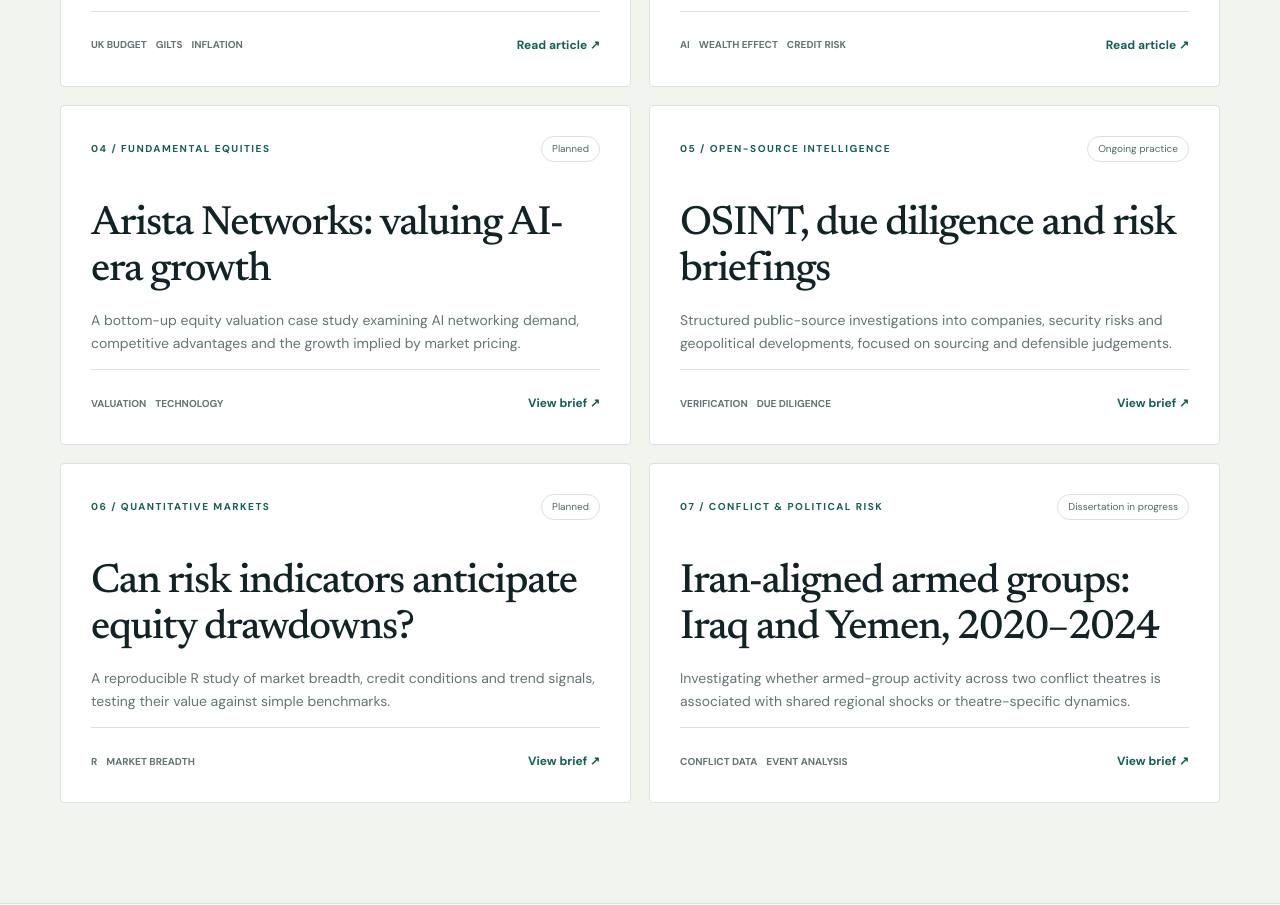
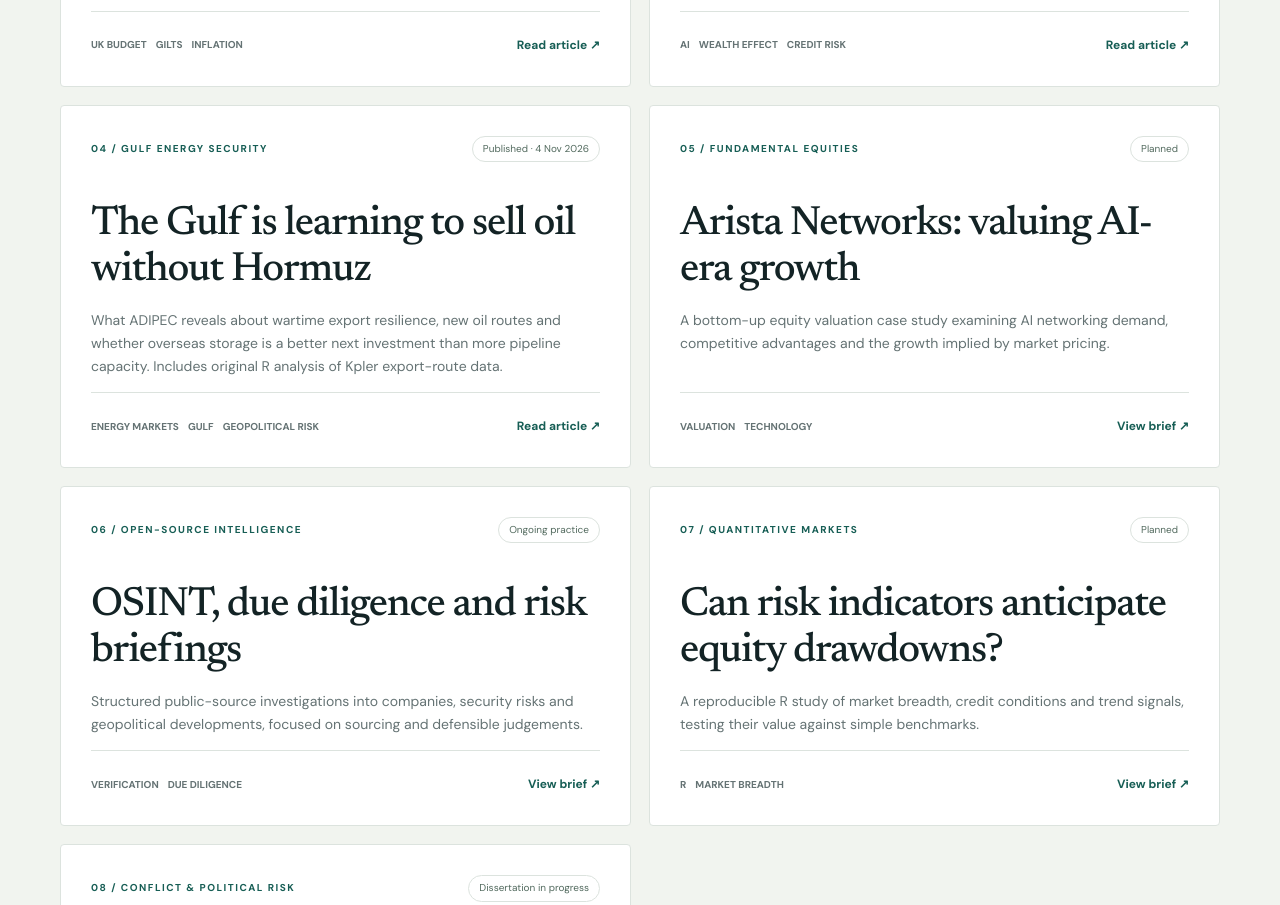
Before and after one commit to harryaiken4-creator/research-portfolio, a plain HTML site: page index.html in a window 1280 px wide. Shown: the part 1690-2595 px from the top of the page. Drawn offline with Linux system fonts and the light colour scheme.

Commit message:
Restore ADIPEC research article homepage card

```diff
--- a/index.html
+++ b/index.html
@@ -86,27 +86,32 @@
           <p>How an AI equity correction could move from household wealth into corporate investment and credit markets, with original Federal Reserve data visualisation and analysis of circular financing.</p>
           <div class="card-bottom"><div class="tags"><span class="tag">AI</span><span class="tag">Wealth effect</span><span class="tag">Credit risk</span></div><a class="project-open" href="projects/china-ai-equity-wealth-credit.html" aria-label="Read AI equity, household wealth and credit market analysis">Read article ↗</a></div>
         </article>
-
+        <article class="project-card" data-category="intelligence">
+          <div class="card-top"><span class="card-number">04 / Gulf energy security</span><span class="status">Published · 4 Nov 2026</span></div>
+          <h3><a href="projects/adipec-gulf-oil-without-hormuz.html">The Gulf is learning to sell oil without Hormuz</a></h3>
+          <p>What ADIPEC reveals about wartime export resilience, new oil routes and whether overseas storage is a better next investment than more pipeline capacity. Includes original R analysis of Kpler export-route data.</p>
+          <div class="card-bottom"><div class="tags"><span class="tag">Energy markets</span><span class="tag">Gulf</span><span class="tag">Geopolitical risk</span></div><a class="project-open" href="projects/adipec-gulf-oil-without-hormuz.html" aria-label="Read the ADIPEC research article">Read article ↗</a></div>
+        </article>
         <article class="project-card" data-category="equity">
-          <div class="card-top"><span class="card-number">04 / Fundamental equities</span><span class="status planned">Planned</span></div>
+          <div class="card-top"><span class="card-number">05 / Fundamental equities</span><span class="status planned">Planned</span></div>
           <h3><a href="projects/arista-equity.html">Arista Networks: valuing AI-era growth</a></h3>
           <p>A bottom-up equity valuation case study examining AI networking demand, competitive advantages and the growth implied by market pricing.</p>
           <div class="card-bottom"><div class="tags"><span class="tag">Valuation</span><span class="tag">Technology</span></div><a class="project-open" href="projects/arista-equity.html" aria-label="Explore Arista equity research plan">View brief ↗</a></div>
         </article>
         <article class="project-card" data-category="intelligence">
-          <div class="card-top"><span class="card-number">05 / Open-source intelligence</span><span class="status">Ongoing practice</span></div>
+          <div class="card-top"><span class="card-number">06 / Open-source intelligence</span><span class="status">Ongoing practice</span></div>
           <h3><a href="projects/osint.html">OSINT, due diligence and risk briefings</a></h3>
           <p>Structured public-source investigations into companies, security risks and geopolitical developments, focused on sourcing and defensible judgements.</p>
           <div class="card-bottom"><div class="tags"><span class="tag">Verification</span><span class="tag">Due diligence</span></div><a class="project-open" href="projects/osint.html" aria-label="Explore OSINT research work">View brief ↗</a></div>
         </article>
         <article class="project-card" data-category="quant">
-          <div class="card-top"><span class="card-number">06 / Quantitative markets</span><span class="status planned">Planned</span></div>
+          <div class="card-top"><span class="card-number">07 / Quantitative markets</span><span class="status planned">Planned</span></div>
           <h3><a href="projects/cross-asset-risk.html">Can risk indicators anticipate equity drawdowns?</a></h3>
           <p>A reproducible R study of market breadth, credit conditions and trend signals, testing their value against simple benchmarks.</p>
           <div class="card-bottom"><div class="tags"><span class="tag">R</span><span class="tag">Market breadth</span></div><a class="project-open" href="projects/cross-asset-risk.html" aria-label="Explore quantitative research plan">View brief ↗</a></div>
         </article>
         <article class="project-card" data-category="intelligence">
-          <div class="card-top"><span class="card-number">07 / Conflict &amp; political risk</span><span class="status">Dissertation in progress</span></div>
+          <div class="card-top"><span class="card-number">08 / Conflict &amp; political risk</span><span class="status">Dissertation in progress</span></div>
           <h3><a href="projects/iraq-yemen.html">Iran-aligned armed groups: Iraq and Yemen, 2020–2024</a></h3>
           <p>Investigating whether armed-group activity across two conflict theatres is associated with shared regional shocks or theatre-specific dynamics.</p>
           <div class="card-bottom"><div class="tags"><span class="tag">Conflict data</span><span class="tag">Event analysis</span></div><a class="project-open" href="projects/iraq-yemen.html" aria-label="Explore Iraq Yemen research plan">View brief ↗</a></div>
```
